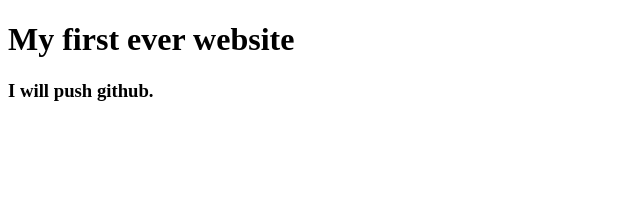
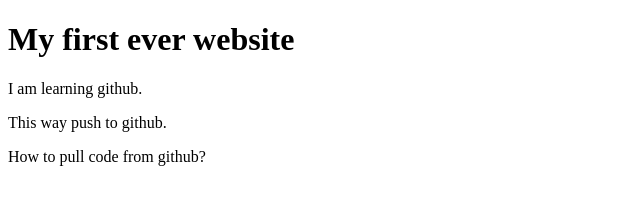
Before and after one commit to mkahmad02/my-website, a plain HTML site: page index.html in a window 1280 px wide. Shown: the whole page, without its empty margins (0-640 px from the left). Drawn offline with Linux system fonts and the light colour scheme.

Commit message:
learning added

```diff
--- a/index.html
+++ b/index.html
@@ -7,6 +7,8 @@
 </head>
 <body>
     <h1>My first ever website</h1>
-    <h3>I will push github.</h3>
+    <p>I am learning github.</p>
+     <p>This way push to github.</p>
+     <p>How to pull code from github?</p>
 </body>
 </html>
```
